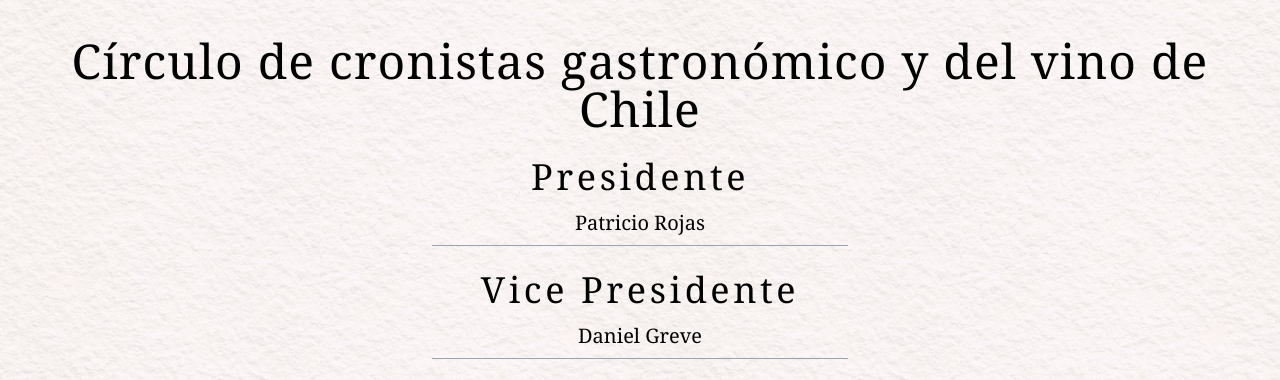
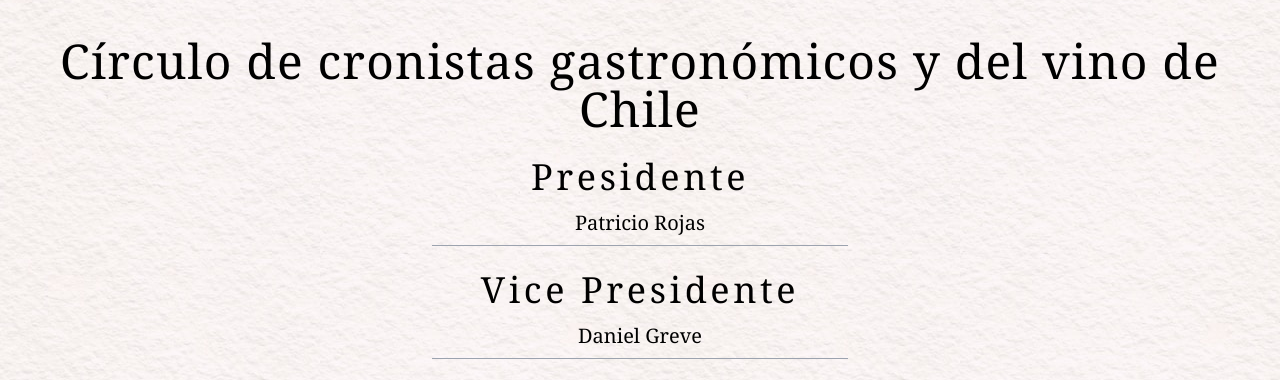
Before and after one commit to ignacioz33/ccg-tailwind, a website built with Parcel: page src/index.html in a window 1280 px wide. Shown: the part 363-743 px from the top of the page. Built offline with nearby package versions, Linux system fonts and the light colour scheme.

Commit message:
corrijo un texto

```diff
--- a/src/index.html
+++ b/src/index.html
@@ -12,8 +12,8 @@
   </script>
   <meta charset="UTF-8">
   <meta name="viewport" content="width=device-width, initial-scale=1.0">
-  <title>Círculo de cronistas gastronómico y del vino de Chile</title>
-  <meta name="description" content="Círculo de cronistas gastronómico y del vino de Chile">
+  <title>Círculo de cronistas gastronómicos y del vino de Chile</title>
+  <meta name="description" content="Círculo de cronistas gastronómicos y del vino de Chile">
   <link rel="apple-touch-icon" sizes="180x180" href="./apple-touch-icon.png">
   <link rel="icon" type="image/png" sizes="32x32" href="./favicon-32x32.png">
   <link rel="icon" type="image/png" sizes="16x16" href="./favicon-16x16.png">
@@ -25,7 +25,7 @@
       <img class="w-80" src="./srcs/logo-cronistas.svg" alt="Circulo de cronistas gastronómicos">
     </div>
     <div class="flex flex-col gap-6 text-center px-3 items-center pb-20">
-      <h1 class="text-5xl tracking-wide">Círculo de cronistas gastronómico y del vino de Chile</h1>
+      <h1 class="text-5xl tracking-wide">Círculo de cronistas gastronómicos y del vino de Chile</h1>
       <div class="max-w-[420px] flex flex-col gap-6">
         <div class="flex flex-col gap-3 pb-2 border-b border-gray-400">
           <h2 class="text-4xl tracking-widest">Presidente</h2>
```
Also changed, not shown: docs/index.html (+1 -1 lines).
